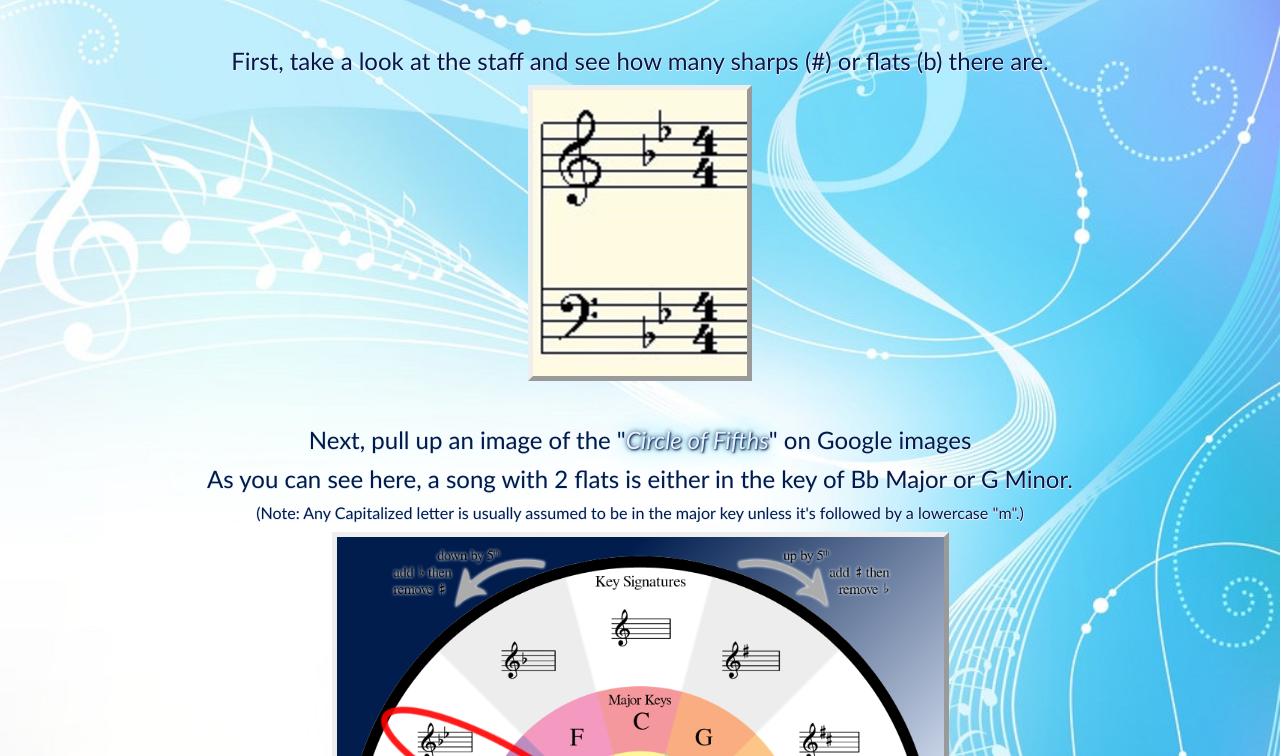
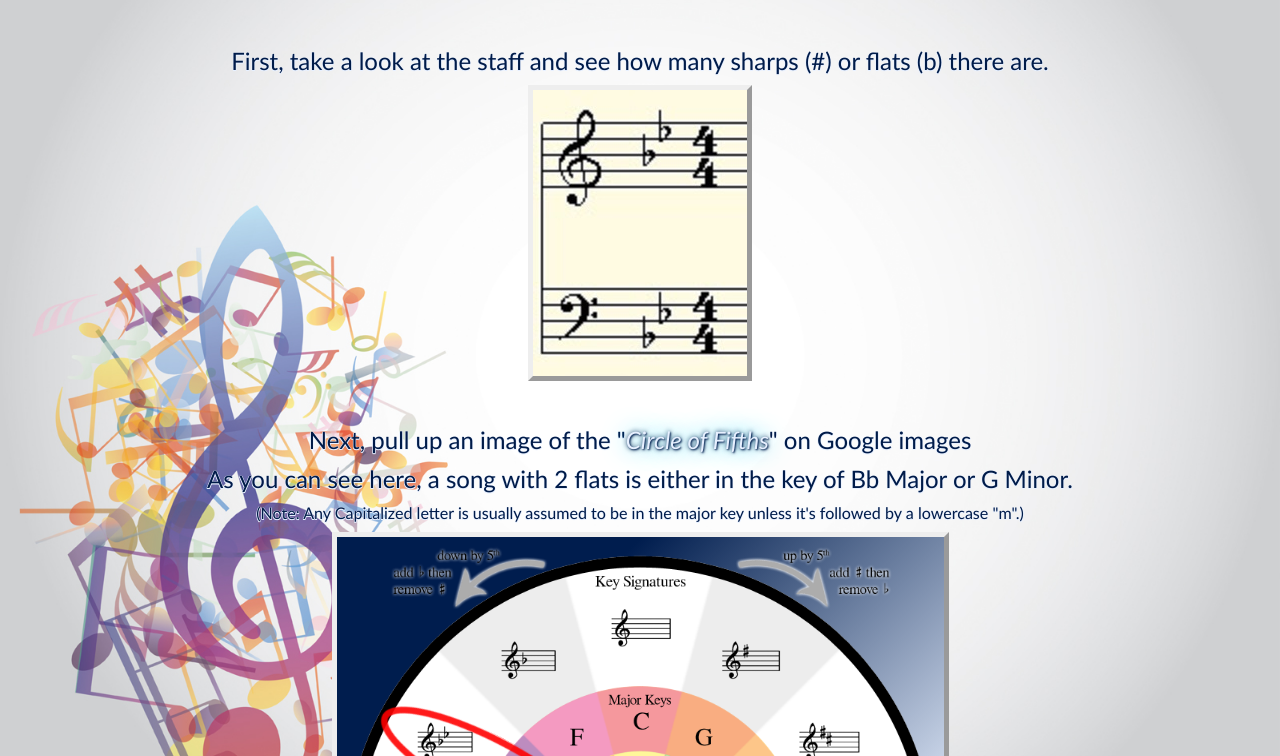
Before and after one commit to randallbdizon/cyow_rdizon, a plain HTML site: page CreateYourOwnWebsite_Assignment_DizonRandall.html in a window 1280 px wide. Shown: the part 125-881 px from the top of the page. Drawn offline with Linux system fonts and the light colour scheme.

Commit message:
Updated HTML and CSS files

```diff
--- a/Style/CreateYourOwnWebsite_Assignment_DizonRandall.css
+++ b/Style/CreateYourOwnWebsite_Assignment_DizonRandall.css
@@ -14,10 +14,10 @@ main {
 body {
     padding: 0px;
     margin: 0px;
-    background-image: url("../Media/Pictures/square_musical_notes.jpg");
-    background-size: cover;
+    background-image: url("../Media/Pictures/trebleclef_bottomleft.jpg");
+    background-size: contain;
     background-repeat: no-repeat;
-    background-color: rgb(231, 240, 255);
+    background-color: rgb(207, 208, 210);
     text-shadow: .5px -.5px 0px rgb(231, 240, 255), -.5px .5px 0px rgb(231, 240, 255), .5px .5px 0px rgb(231, 240, 255), -.5px -.5px 0px rgb(231, 240, 255);
     background-attachment: fixed;
 }
@@ -62,8 +62,8 @@ a:hover, a:focus {
 }
 
 .shadow:hover {
-    color:rgb(0, 27, 73);
-    text-shadow: 1px 1px 2px rgb(231, 240, 255), 0 0 25px rgb(0, 29, 78), 0 0 5px rgb(231, 240, 255);
+    color:rgb(234, 0, 255);
+    text-shadow: 1px 1px 2px rgb(231, 240, 255), 0 0 25px rgb(78, 29, 0), 0 0 5px rgb(231, 240, 255);
 }
 
 footer{
```
Also changed, not shown: Media/Pictures/trebleclef_bottomleft.jpg (added).
